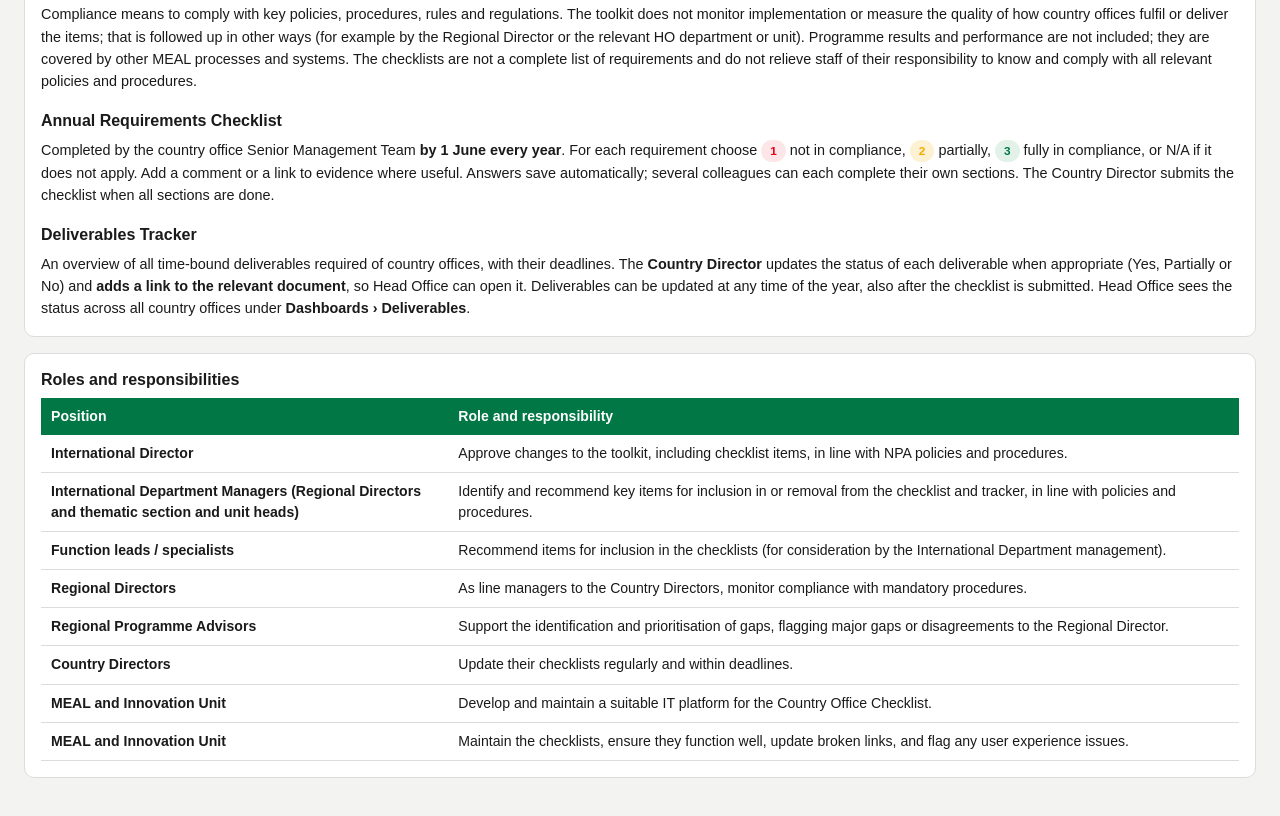
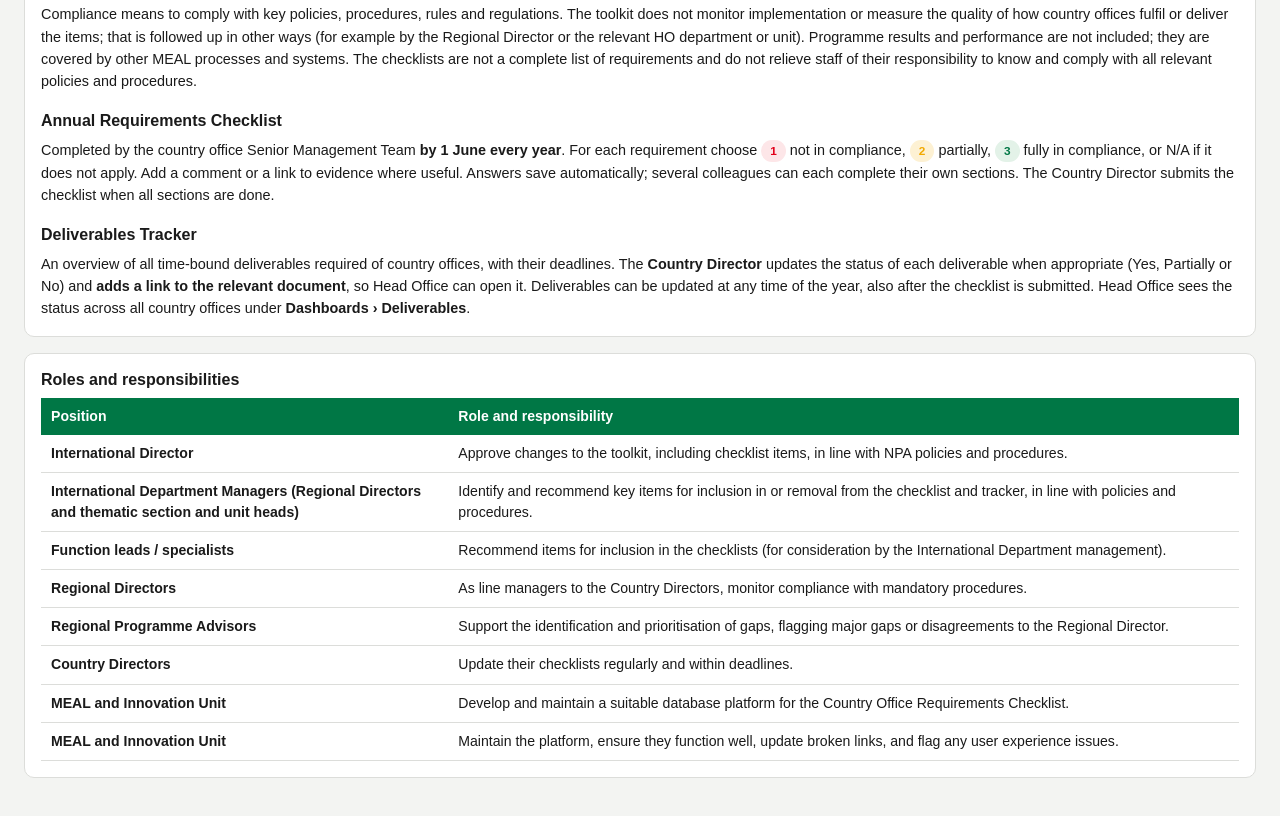
Before and after one commit to Norsk-Folkehjelp/CO-Requirements-Checklist, a plain HTML site: page index.html in a window 1280 px wide. Shown: the part 915-1731 px from the top of the page. Drawn offline with Linux system fonts and the light colour scheme.

Commit message:
Revise MEAL and Innovation Unit responsibilities
Updated the description for the MEAL and Innovation Unit's responsibilities in the checklist.

```diff
--- a/index.html
+++ b/index.html
@@ -986,8 +986,8 @@ function renderGuide(){
     ["Regional Directors", "As line managers to the Country Directors, monitor compliance with mandatory procedures."],
     ["Regional Programme Advisors", "Support the identification and prioritisation of gaps, flagging major gaps or disagreements to the Regional Director."],
     ["Country Directors", "Update their checklists regularly and within deadlines."],
-    ["MEAL and Innovation Unit", "Develop and maintain a suitable IT platform for the Country Office Checklist."],
-    ["MEAL and Innovation Unit", "Maintain the checklists, ensure they function well, update broken links, and flag any user experience issues."]];
+    ["MEAL and Innovation Unit", "Develop and maintain a suitable database platform for the Country Office Requirements Checklist."],
+    ["MEAL and Innovation Unit", "Maintain the platform, ensure they function well, update broken links, and flag any user experience issues."]];
   $app().innerHTML = `
   <div class="hero gd-hero gd-text">
     <div><div class="eyebrow">Guidelines</div><h1>Country Office Compliance Toolkit</h1></div>
```
